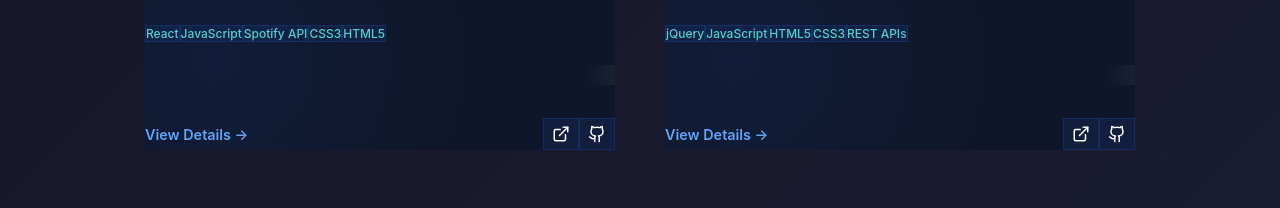
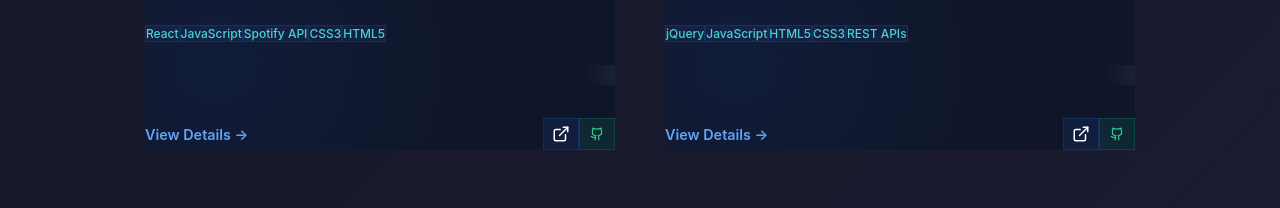
Before and after one commit to mmj05/portfolio, a React (Create React App) app: page / in a window 1280 px wide. Shown: the part 2129-2337 px from the top of the page. Built offline with nearby package versions, Linux system fonts and the light colour scheme.

Commit message:
Update ProjectCard icon sizes and class names for consistency: reduce GitHub icon size from 18 to 14 and add specific class for frontend link.

```diff
--- a/src/components/ProjectCard/ProjectCard.js
+++ b/src/components/ProjectCard/ProjectCard.js
@@ -64,7 +64,7 @@
                   onClick={(e) => e.stopPropagation()}
                   title="Frontend Repository"
                 >
-                  <Github size={18} className="project-link-icon" />
+                  <Github size={14} className="project-link-icon" />
                   <span className="repo-label">FE</span>
                 </a>
                 <a
@@ -75,7 +75,7 @@
                   onClick={(e) => e.stopPropagation()}
                   title="Backend Repository"
                 >
-                  <Github size={18} className="project-link-icon" />
+                  <Github size={14} className="project-link-icon" />
                   <span className="repo-label">BE</span>
                 </a>
               </>
@@ -85,11 +85,11 @@
                 href={project.githubUrl}
                 target="_blank"
                 rel="noopener noreferrer"
-                className="project-link"
+                className="project-link github-frontend"
                 onClick={(e) => e.stopPropagation()}
                 title="GitHub Repository"
               >
-                <Github size={18} className="project-link-icon" />
+                <Github size={14} className="project-link-icon" />
               </a>
             )}
           </div>
```
